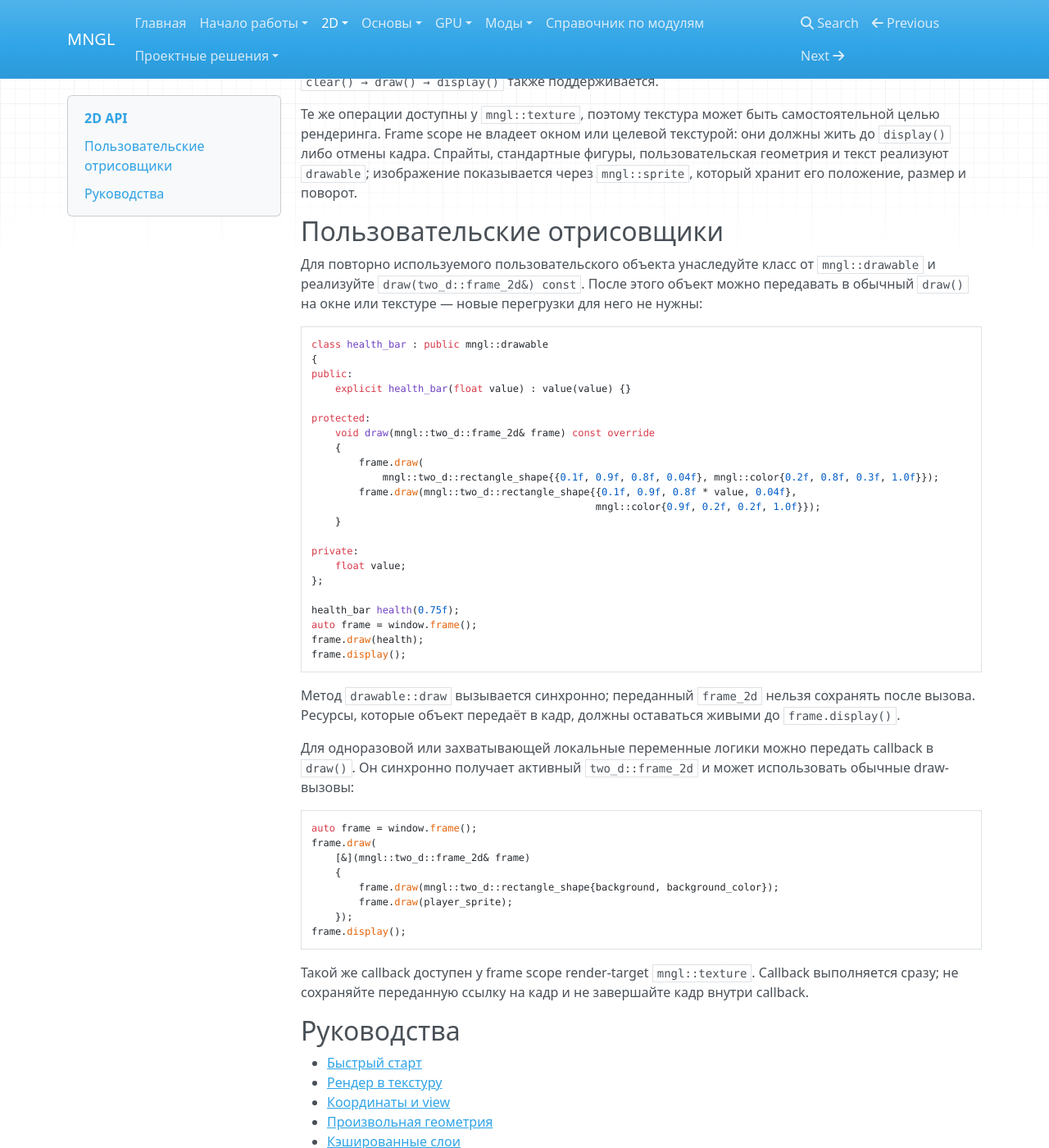
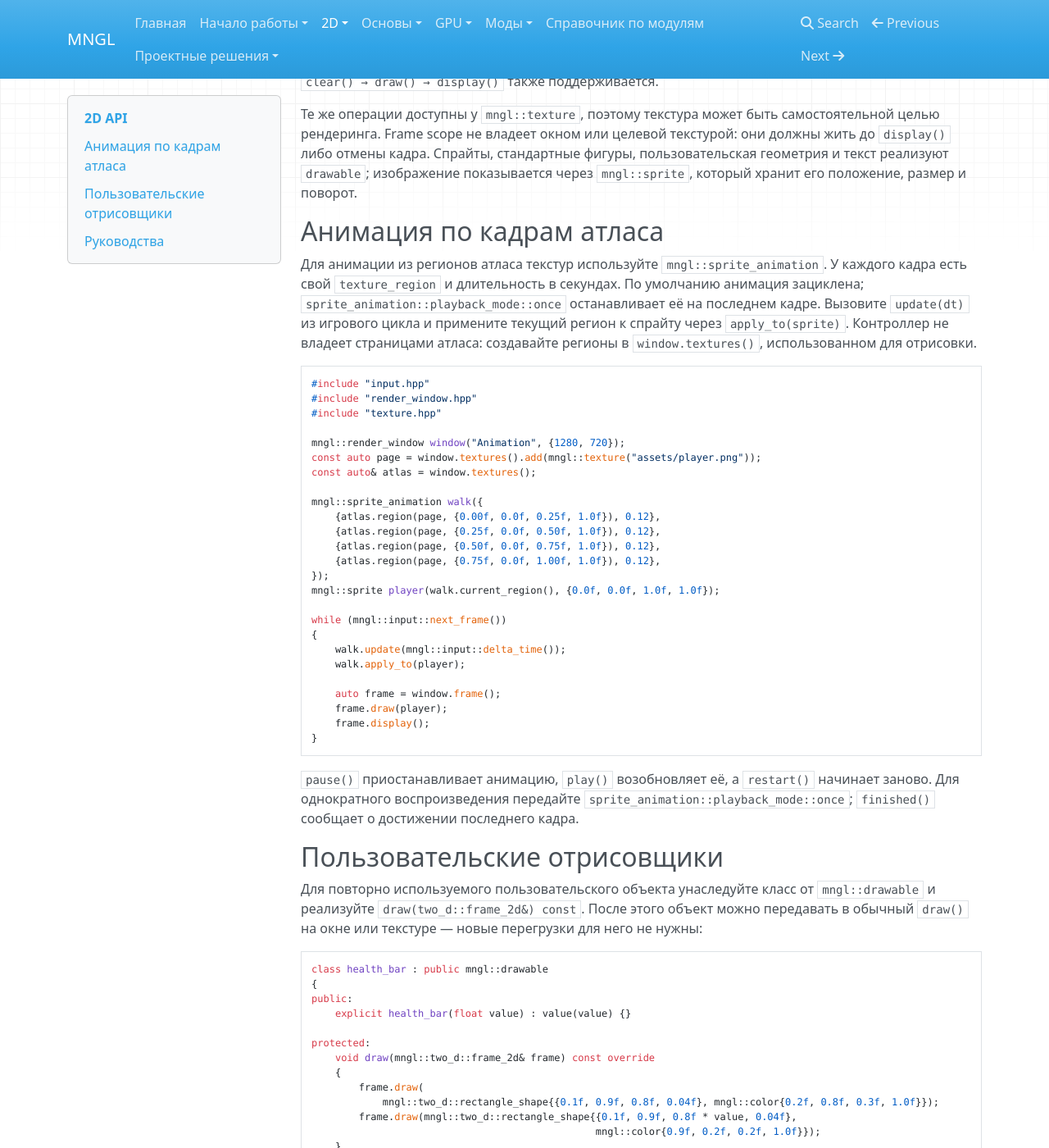
Before and after one commit to Romansgamp6tu/MNGL, an MkDocs documentation site: the page built from docs/2d/index.md, in a window 1280 px wide and 1400 px high, scrolled down 559 px. Shown: the whole window at 82% size. Built offline with MkDocs 1.6.1, drawn with Linux system fonts in a browser that asks for light colours; nearby versions of some CDN libraries.

Commit message:
Add atlas-based sprite animation

````diff
--- a/docs/2d/index.md
+++ b/docs/2d/index.md
@@ -19,6 +19,40 @@ frame.display();
 Если frame scope уничтожен без `display()`, он отменяет кадр и освобождает цель. Старый стиль `clear() → draw() → display()` также поддерживается.
 
 Те же операции доступны у `mngl::texture`, поэтому текстура может быть самостоятельной целью рендеринга. Frame scope не владеет окном или целевой текстурой: они должны жить до `display()` либо отмены кадра. Спрайты, стандартные фигуры, пользовательская геометрия и текст реализуют `drawable`; изображение показывается через `mngl::sprite`, который хранит его положение, размер и поворот.
+
+## Анимация по кадрам атласа
+
+Для анимации из регионов атласа текстур используйте `mngl::sprite_animation`. У каждого кадра есть свой `texture_region` и длительность в секундах. По умолчанию анимация зациклена; `sprite_animation::playback_mode::once` останавливает её на последнем кадре. Вызовите `update(dt)` из игрового цикла и примените текущий регион к спрайту через `apply_to(sprite)`. Контроллер не владеет страницами атласа: создавайте регионы в `window.textures()`, использованном для отрисовки.
+
+```cpp
+#include "input.hpp"
+#include "render_window.hpp"
+#include "texture.hpp"
+
+mngl::render_window window("Animation", {1280, 720});
+const auto page = window.textures().add(mngl::texture("assets/player.png"));
+const auto& atlas = window.textures();
+
+mngl::sprite_animation walk({
+	{atlas.region(page, {0.00f, 0.0f, 0.25f, 1.0f}), 0.12},
+	{atlas.region(page, {0.25f, 0.0f, 0.50f, 1.0f}), 0.12},
+	{atlas.region(page, {0.50f, 0.0f, 0.75f, 1.0f}), 0.12},
+	{atlas.region(page, {0.75f, 0.0f, 1.00f, 1.0f}), 0.12},
+});
+mngl::sprite player(walk.current_region(), {0.0f, 0.0f, 1.0f, 1.0f});
+
+while (mngl::input::next_frame())
+{
+	walk.update(mngl::input::delta_time());
+	walk.apply_to(player);
+
+	auto frame = window.frame();
+	frame.draw(player);
+	frame.display();
+}
+```
+
+`pause()` приостанавливает анимацию, `play()` возобновляет её, а `restart()` начинает заново. Для однократного воспроизведения передайте `sprite_animation::playback_mode::once`; `finished()` сообщает о достижении последнего кадра.
 
 ## Пользовательские отрисовщики
 
--- a/docs/reference/index.md
+++ b/docs/reference/index.md
@@ -31,7 +31,7 @@
 | `gpu_buffer.hpp`, `gpu_texture.hpp`, `sampler.hpp` | Низкоуровневые GPU-ресурсы с RAII-владением | [GPU-ресурсы](../gpu/resources.md) |
 | `graphics_shader.hpp`, `shader_loader.hpp` | Загрузка/компиляция шейдеров, uniforms и bindings | [Шейдеры](../gpu/shaders.md) |
 | `vertex_layout.hpp`, `graphics_pipeline.hpp`, `render_pass.hpp` | Vertex input, графические проходы и uniform-данные в активном command buffer | [Pipeline и render pass](../gpu/pipelines-and-passes.md) |
-| `render_window.hpp`, `renderer2d.hpp`, `texture.hpp`, `view.hpp`, `transform.hpp`, `hit_test.hpp` | Высокоуровневый 2D API, включая геометрию, GPU mesh, кэшированные слои и переключатели рендеринга | [Раздел 2D](../2d/index.md), [переключатели оптимизаций 2D](../2d/advanced-rendering.md#2d-optimizations) |
+| `render_window.hpp`, `renderer2d.hpp`, `texture.hpp`, `view.hpp`, `transform.hpp`, `hit_test.hpp` | Высокоуровневый 2D API, включая анимации спрайтов по регионам атласа, геометрию, GPU mesh, кэшированные слои и переключатели рендеринга | [Раздел 2D](../2d/index.md), [переключатели оптимизаций 2D](../2d/advanced-rendering.md#2d-optimizations) |
 | `batcher2d.hpp` | Низкоуровневая пакетная 2D-отрисовка, GPU culling и CPU-профилирование кадров | [Расширенный 2D-рендеринг](../2d/advanced-rendering.md) |
 | `text.hpp` | Шрифты, текст, автоматический перенос строкового текста, текстовые документы и атлас глифов | [Рендер текста](../2d/text-rendering.md) |
 | `mods.hpp`, `mod_loader.hpp` | Точки расширения и загрузка нативных модов | [Контракт модов](../mods/api-contract.md) |
````
Also changed, not shown: docs/2d/advanced-rendering.md (+1 -1 lines), docs/design/migration.md (+5 -0 lines), 1 other file.
